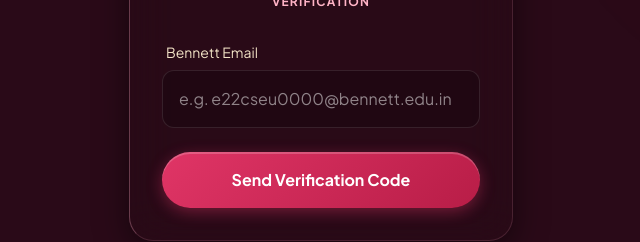
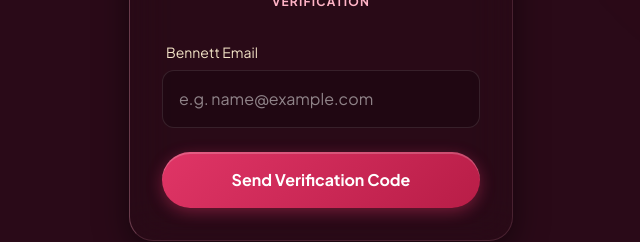
Before and after one commit to aabhasgos/bennett-elan, a Next.js app in the folder frontend/: page /login in a window 1280 px wide. Shown: the part 321-563 px from the top of the page, without its empty margins (319-959 px from the left). Built offline with nearby package versions, Linux system fonts and the light colour scheme; no server answers; a web font is replaced by a local one.

Commit message:
Remove bennett email restriction

```diff
--- a/frontend/src/app/login/page.tsx
+++ b/frontend/src/app/login/page.tsx
@@ -18,8 +18,8 @@
     e.preventDefault()
     setError(null)
 
-    if (!email.endsWith('@bennett.edu.in')) {
-      setError("Please use a valid @bennett.edu.in email address.")
+    if (!email) {
+      setError("Please enter an email address.")
       return
     }
 
@@ -85,7 +85,7 @@
                 type="email"
                 value={email}
                 onChange={(e) => setEmail(e.target.value)}
-                placeholder="e.g. e22cseu0000@bennett.edu.in"
+                placeholder="e.g. name@example.com"
                 className="w-full bg-black/20 border border-white/10 rounded-xl p-4 text-white focus:border-pink-primary outline-none transition-colors"
                 required
               />
```
